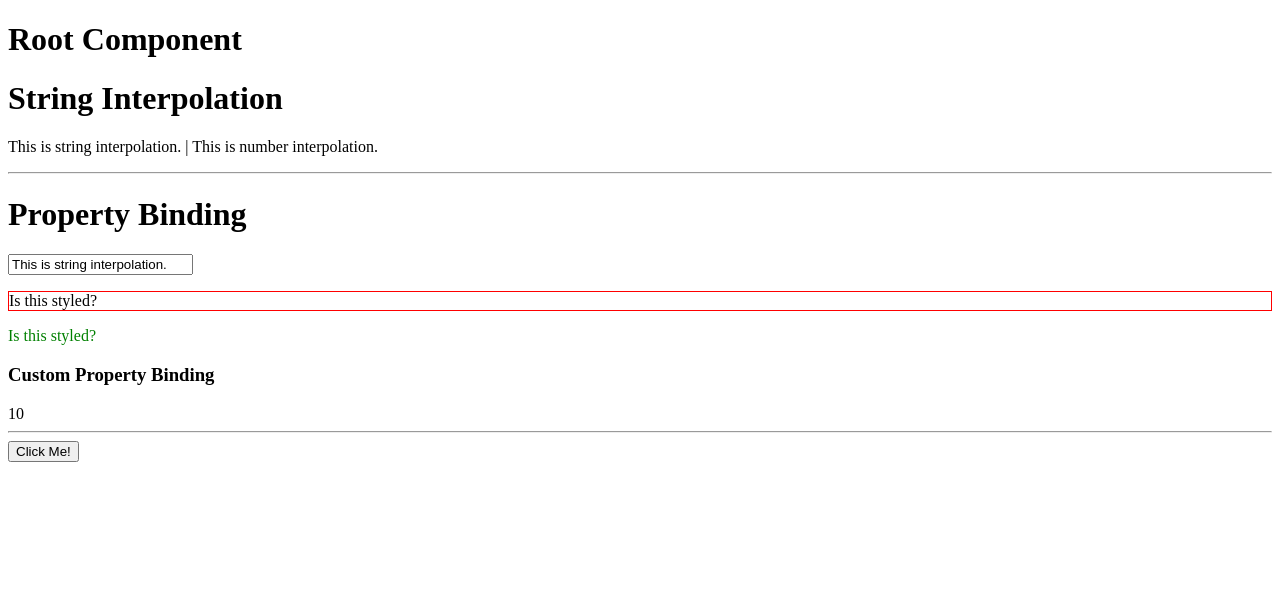
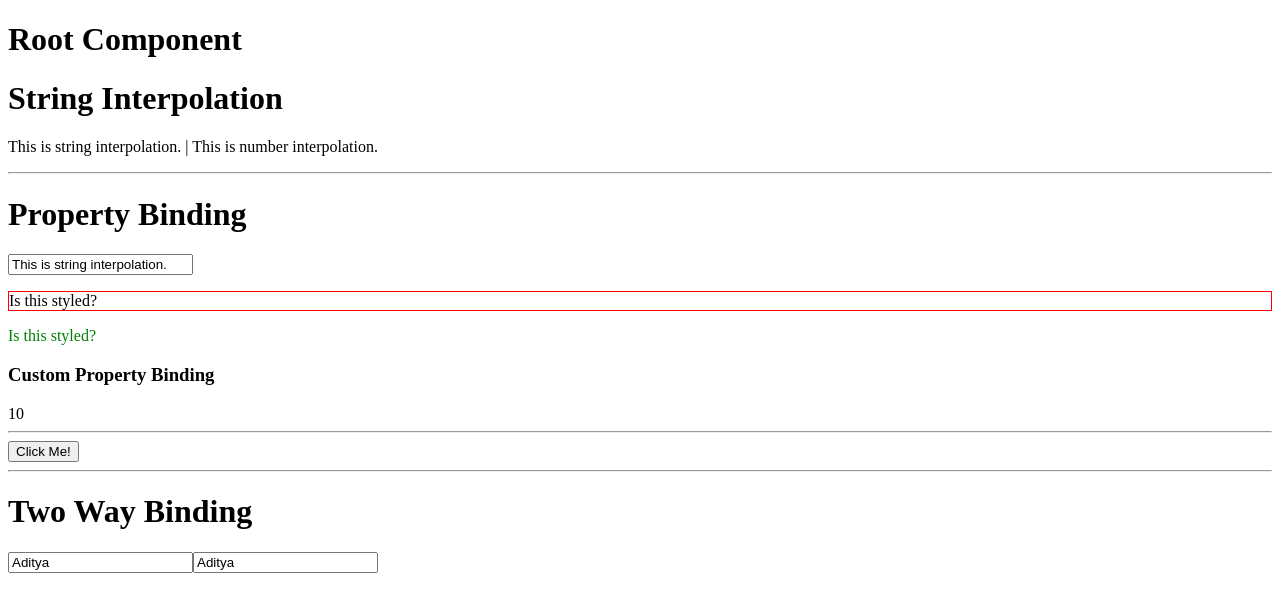
Before and after one commit to retr0spect/Angular2, an Angular app in the folder first_app/: page / in a window 1280 px wide. Shown: the top 612 px of the page. Built offline with nearby package versions, Linux system fonts and the light colour scheme.

Commit message:
Custom Events & Two Way Databinding

```diff
--- a/first_app/src/app/app.module.ts
+++ b/first_app/src/app/app.module.ts
@@ -7,13 +7,15 @@
 import { DatabindingComponent } from './databinding/databinding.component';
 import { PropertyBindingComponent } from './databinding/property-binding.component';
 import { EventBindingComponent } from './databinding/event-binding.component';
+import { TwoWayBindingComponent } from './databinding/two-way-binding.component';
 
 @NgModule({
   declarations: [
     AppComponent,
     DatabindingComponent,
     PropertyBindingComponent,
-    EventBindingComponent
+    EventBindingComponent,
+    TwoWayBindingComponent
   ],
   imports: [
     BrowserModule,
--- a/first_app/src/app/databinding/databinding.component.html
+++ b/first_app/src/app/databinding/databinding.component.html
@@ -10,4 +10,7 @@
 <h3>Custom Property Binding</h3>
 <app-property-binding [result]="10"></app-property-binding>
 <hr>
-<app-event-binding></app-event-binding>
+<app-event-binding (clicked)="onClicked($event)"></app-event-binding>
+<hr>
+<h1>Two Way Binding</h1>
+<app-two-way-binding></app-two-way-binding>
--- a/first_app/src/app/databinding/databinding.component.ts
+++ b/first_app/src/app/databinding/databinding.component.ts
@@ -13,4 +13,8 @@
         return true;
     }
 
+    onClicked(value: string) {
+      alert(value);
+    }
+
 }
--- a/first_app/src/app/databinding/event-binding.component.ts
+++ b/first_app/src/app/databinding/event-binding.component.ts
@@ -1,4 +1,4 @@
-import { Component } from '@angular/core';
+import {Component, EventEmitter, Output} from '@angular/core';
 
 @Component({
   selector: 'app-event-binding',
@@ -8,7 +8,9 @@
   styles: []
 })
 export class EventBindingComponent {
+    @Output() clicked = new EventEmitter<string>();
+
     onClicked() {
-      alert('It worked!');
+      this.clicked.emit("It Works!")
     }
 }
--- /dev/null
+++ b/first_app/src/app/databinding/two-way-binding.component.ts
@@ -0,0 +1,15 @@
+import {Component} from '@angular/core';
+
+@Component({
+  selector: 'app-two-way-binding',
+  template: `
+      <input type="text" [(ngModel)]="person.name">
+      <input type="text" [(ngModel)]="person.name">
+  `
+})
+export class TwoWayBindingComponent {
+  person = {
+    name: 'Aditya',
+    age: 100
+  };
+}
```
